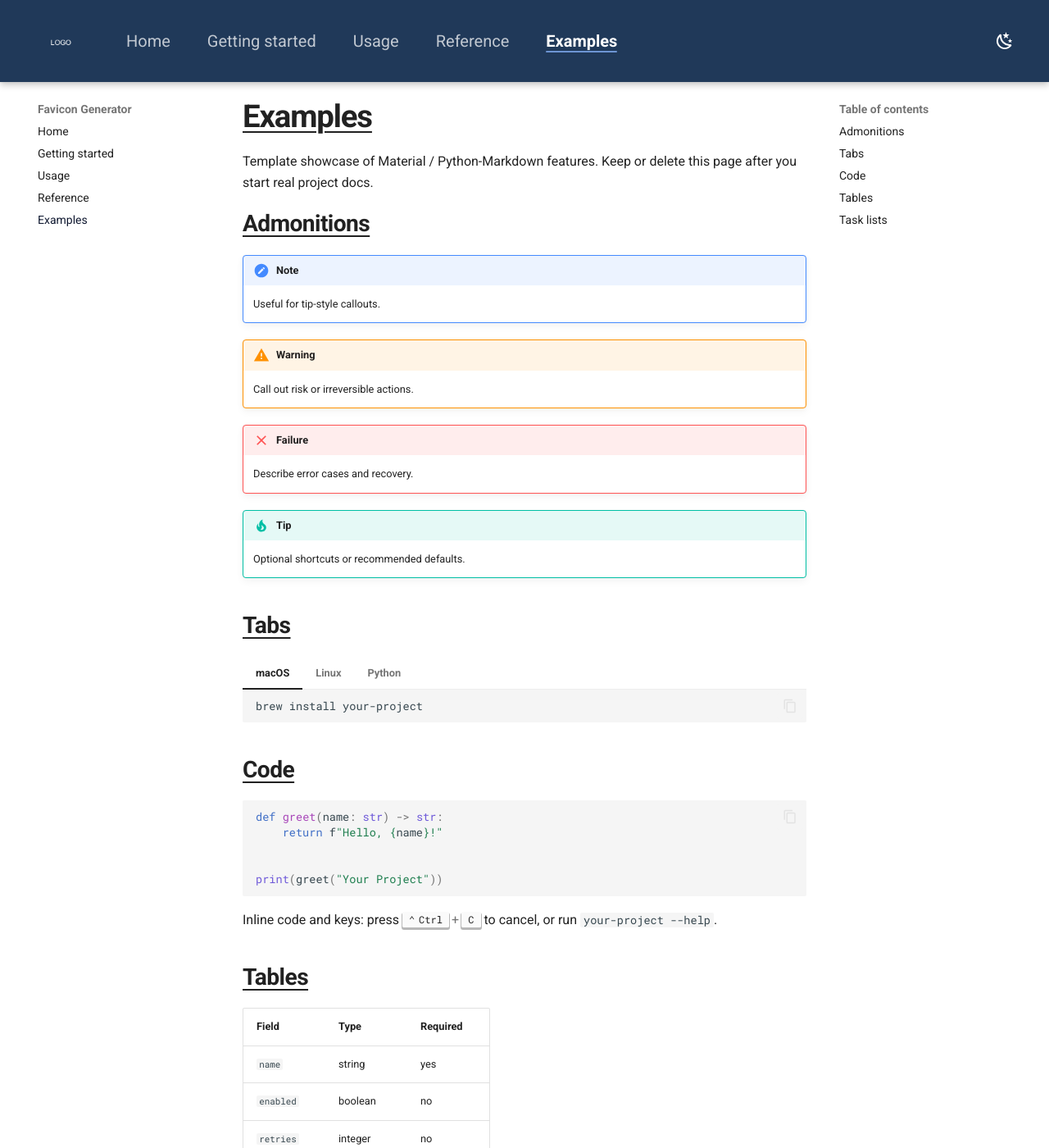
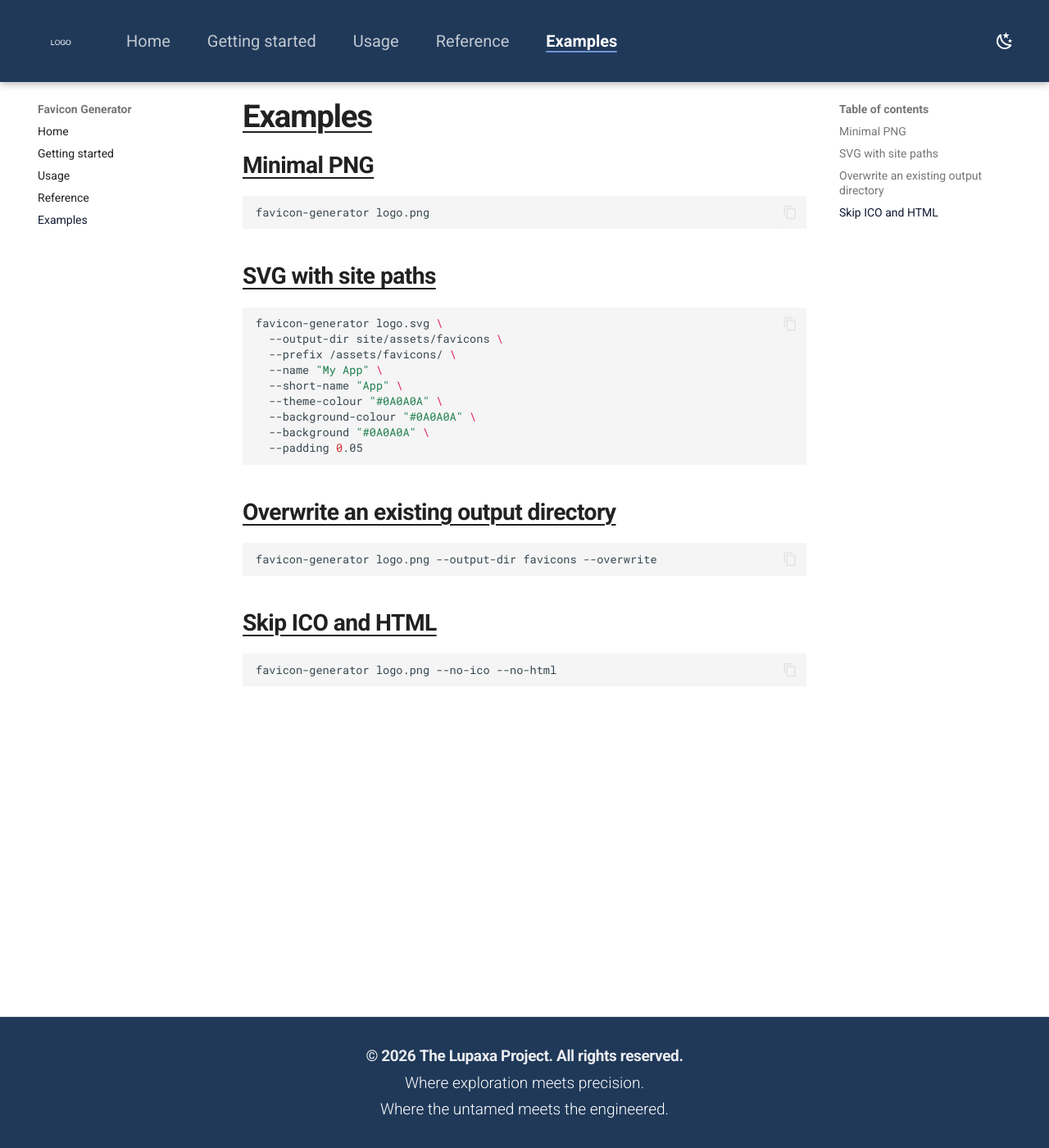
Before and after one commit to lupaxa-code-playground/favicon-generator, an MkDocs documentation site: the page built from mkdocs/examples.md, in a window 1280 px wide and 1400 px high. Shown: the whole window at 82% size. Built offline with MkDocs 1.6.1 and Material for MkDocs 9.7.7, drawn with Linux system fonts in a browser that asks for light colours; comment, search, counter and statistics services are not loaded; some of the changed text lies outside the part shown.

Commit message:
docs: write CLI-focused MkDocs pages for favicon-generator
Co-authored-by: Cursor <cursoragent@cursor.com>

````diff
--- a/mkdocs/examples.md
+++ b/mkdocs/examples.md
@@ -1,65 +1,33 @@
 # Examples
 
-Template showcase of Material / Python-Markdown features. Keep or delete this
-page after you start real project docs.
+## Minimal PNG
 
-## Admonitions
-
-!!! note "Note"
-    Useful for tip-style callouts.
-
-!!! warning "Warning"
-    Call out risk or irreversible actions.
-
-!!! failure "Failure"
-    Describe error cases and recovery.
-
-!!! tip "Tip"
-    Optional shortcuts or recommended defaults.
-
-## Tabs
-
-=== "macOS"
-
-    ```bash
-    brew install your-project
-    ```
-
-=== "Linux"
-
-    ```bash
-    sudo apt install your-project
-    ```
-
-=== "Python"
-
-    ```bash
-    pip install your-project
-    ```
-
-## Code
-
-```python
-def greet(name: str) -> str:
-    return f"Hello, {name}!"
-
-
-print(greet("Your Project"))
+```bash
+favicon-generator logo.png
 ```
 
-Inline code and keys: press ++ctrl+c++ to cancel, or run `your-project --help`.
+## SVG with site paths
 
-## Tables
+```bash
+favicon-generator logo.svg \
+  --output-dir site/assets/favicons \
+  --prefix /assets/favicons/ \
+  --name "My App" \
+  --short-name "App" \
+  --theme-colour "#0A0A0A" \
+  --background-colour "#0A0A0A" \
+  --background "#0A0A0A" \
+  --padding 0.05
+```
 
-| Field | Type | Required |
-| --- | --- | --- |
-| `name` | string | yes |
-| `enabled` | boolean | no |
-| `retries` | integer | no |
+## Overwrite an existing output directory
 
-## Task lists
+```bash
+favicon-generator logo.png --output-dir favicons --overwrite
+```
 
-- [x] Clone the template
-- [x] Install requirements and run `mkdocs serve`
-- [ ] Replace placeholders in `mkdocs.yml`
-- [ ] Rewrite sample pages for your project
+## Skip ICO and HTML
+
+```bash
+favicon-generator logo.png --no-ico --no-html
+```
--- a/mkdocs/reference.md
+++ b/mkdocs/reference.md
@@ -1,19 +1,39 @@
 # Reference
 
-Template sample page. Replace with command and option reference.
+Run `favicon-generator --help` for the authoritative list from your installed
+version.
 
-## Commands
+## CLI options
 
-| Command | Description |
-| --- | --- |
-| `your-project run` | Run the primary workflow |
-| `your-project check` | Validate configuration |
-| `your-project version` | Print version information |
+| Option | Default | Description |
+|--------|---------|-------------|
+| `source` | *(required)* | Source image: PNG, JPEG, WebP, or SVG |
+| `-o` / `--output-dir` | `favicons` | Output directory |
+| `--fit` | `contain` | `contain`, `cover`, or `stretch` |
+| `--background` | `transparent` | Canvas background |
+| `--padding` | `0` | Fractional padding `0.0`–`0.45` |
+| `--theme-colour` | `#FFFFFF` | `theme-color` / manifest `theme_color` |
+| `--background-colour` | same as `--theme-colour` | Manifest `background_color` |
+| `--name` | source stem or `App` | Manifest name |
+| `--short-name` | same as `--name` | Manifest `short_name` |
+| `--prefix` | *(empty)* | URL prefix for HTML and manifest |
+| `--html-file` | `favicon-links.html` | HTML snippet filename |
+| `--no-manifest` | off | Skip `site.webmanifest` |
+| `--no-html` | off | Skip HTML snippet |
+| `--no-ico` | off | Skip `favicon.ico` |
+| `--overwrite` | off | Replace existing files |
 
-## Global options
+## Generated files
 
-| Option | Description |
-| --- | --- |
-| `--config PATH` | Path to a configuration file |
-| `--verbose` | Increase log verbosity |
-| `--help` | Show help and exit |
+| File | Notes |
+|------|--------|
+| `favicon-16x16.png` | 16×16 |
+| `favicon-32x32.png` | 32×32 |
+| `favicon.ico` | 16, 32, 48 (unless `--no-ico`) |
+| `apple-touch-icon.png` | 180×180 |
+| `icon-192.png` | PWA |
+| `icon-512.png` | PWA |
+| `icon-maskable-512.png` | Maskable PWA |
+| `site.webmanifest` | Unless `--no-manifest` |
+| `favicon-links.html` | Unless `--no-html` (name overridable) |
+| `favicon.svg` | Only when source is SVG |
--- a/mkdocs/usage.md
+++ b/mkdocs/usage.md
@@ -1,18 +1,56 @@
 # Usage
 
-Template sample page. Replace with the workflows people use day to day.
-
-## Typical workflow
-
-1. Configure the tool
-2. Run the primary command
-3. Inspect the output
+## Basic generation
 
 ```bash
-your-project run --input ./data --output ./out
+favicon-generator logo.png
 ```
 
-## Tips
+Default output directory: `./favicons`.
 
-Use admonitions on the [Examples](examples.md) page for notes, warnings, and
-failure modes once you rewrite this section for your project.
+## SVG sources
+
+SVG input is rasterised with cairosvg and also copied to `favicon.svg` in the
+output directory.
+
+```bash
+favicon-generator logo.svg \
+  --output-dir site/assets/favicons \
+  --prefix /assets/favicons/ \
+  --name "My App" \
+  --short-name "App" \
+  --theme-colour "#0A0A0A" \
+  --background-colour "#0A0A0A" \
+  --background "#0A0A0A" \
+  --padding 0.05
+```
+
+## Fit, background, and padding
+
+| Flag | Notes |
+|------|--------|
+| `--fit contain\|cover\|stretch` | How the source fills each canvas (`contain` default) |
+| `--background` | Canvas fill: `transparent`, CSS name, or hex |
+| `--padding` | Fractional padding `0.0`–`0.45` |
+
+For Apple touch icons, prefer a non-transparent `--background` so iOS does not
+composite onto an unexpected fill.
+
+Maskable icons use an opaque white fill when `--background` is transparent.
+
+## URL prefix and app metadata
+
+Use `--prefix` so HTML and `site.webmanifest` point at the correct public path
+(for example `assets/favicons/` or `/favicons/`).
+
+`--name` / `--short-name` feed the web manifest. Theme and background colours
+default as documented in [Reference](reference.md).
+
+## Skipping optional outputs
+
+| Flag | Effect |
+|------|--------|
+| `--no-ico` | Skip `favicon.ico` |
+| `--no-html` | Skip the HTML snippet |
+| `--no-manifest` | Skip `site.webmanifest` |
+| `--overwrite` | Replace existing generated files |
````
Also changed, not shown: mkdocs/getting-started.md (+14 -10 lines), mkdocs/index.md (+15 -5 lines).
